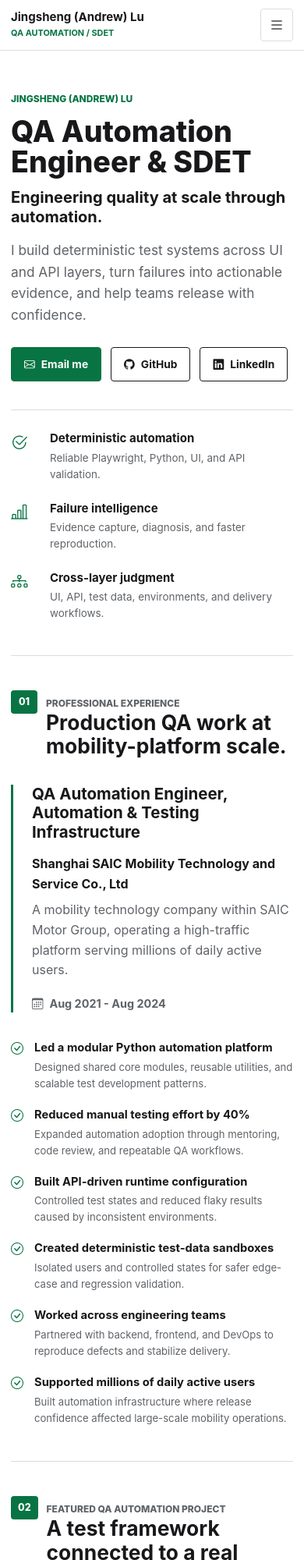
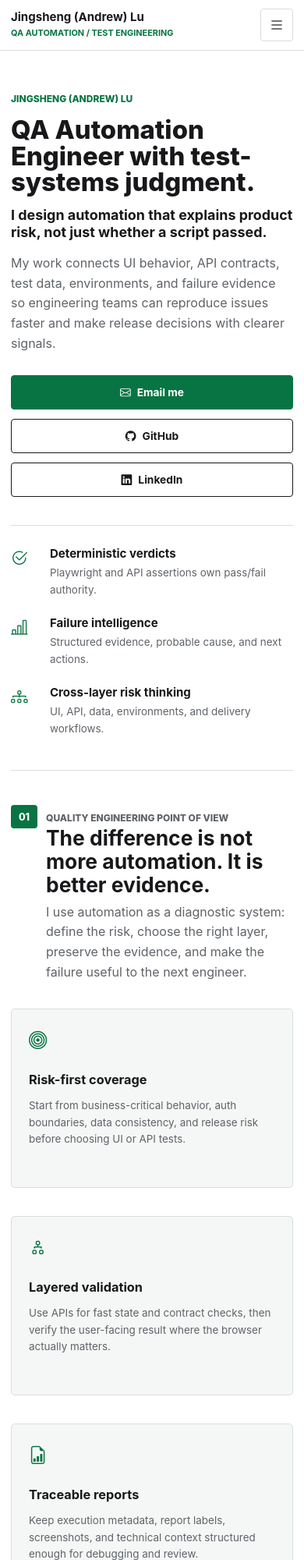
Before and after one commit to AndrewLu3335/AndrewLu3335.github.io, a plain HTML site: page index.html in a window 390 px wide. Shown: the top 2000 px of the page at 78% size. Drawn offline with nearby package versions, Linux system fonts and the light colour scheme.

Commit message:
Refresh portfolio QA positioning

```diff
--- a/index.html
+++ b/index.html
@@ -3,8 +3,8 @@
 <head>
   <meta charset="UTF-8">
   <meta name="viewport" content="width=device-width, initial-scale=1.0">
-  <meta name="description" content="Jingsheng (Andrew) Lu is a QA Automation Engineer and SDET focused on Playwright, API testing, AI-assisted failure analysis, Python, and reliable test infrastructure.">
-  <title>Andrew Lu | QA Automation &amp; SDET</title>
+  <meta name="description" content="Jingsheng (Andrew) Lu is a QA Automation Engineer and SDET focused on Playwright, API testing, AI-assisted failure analysis, risk-based test strategy, and reliable test infrastructure.">
+  <title>Andrew Lu | QA Automation &amp; Test Engineering</title>
   <link rel="icon" type="image/png" href="images/favicon.png">
   <link rel="preconnect" href="https://cdn.jsdelivr.net">
   <link rel="stylesheet" href="https://cdn.jsdelivr.net/npm/bootstrap-icons@1.11.3/font/bootstrap-icons.min.css">
@@ -18,7 +18,7 @@
     <div class="nav-shell">
       <a class="identity" href="index.html" aria-label="Andrew Lu home">
         <strong>Jingsheng (Andrew) Lu</strong>
-        <span>QA Automation / SDET</span>
+        <span>QA Automation / Test Engineering</span>
       </a>
 
       <button class="nav-toggle" type="button" aria-label="Open navigation" aria-expanded="false" data-nav-toggle>
@@ -39,10 +39,10 @@
     <section class="intro reveal" aria-labelledby="intro-title">
       <div>
         <p class="eyebrow">Jingsheng (Andrew) Lu</p>
-        <h1 id="intro-title">QA Automation Engineer &amp; SDET</h1>
-        <p class="intro-tagline">Engineering quality at scale through automation.</p>
+        <h1 id="intro-title">QA Automation Engineer with test-systems judgment.</h1>
+        <p class="intro-tagline">I design automation that explains product risk, not just whether a script passed.</p>
         <p class="intro-copy">
-          I build deterministic test systems across UI and API layers, turn failures into actionable evidence, and help teams release with confidence.
+          My work connects UI behavior, API contracts, test data, environments, and failure evidence so engineering teams can reproduce issues faster and make release decisions with clearer signals.
         </p>
         <div class="actions" aria-label="Primary actions">
           <a class="button button-primary" href="mailto:jslu414@gmail.com"><i class="bi bi-envelope" aria-hidden="true"></i>Email me</a>
@@ -54,25 +54,59 @@
       <div class="intro-proof" aria-label="Core QA strengths">
         <div class="proof-item">
           <i class="bi bi-check2-circle" aria-hidden="true"></i>
-          <div><strong>Deterministic automation</strong><span>Reliable Playwright, Python, UI, and API validation.</span></div>
+          <div><strong>Deterministic verdicts</strong><span>Playwright and API assertions own pass/fail authority.</span></div>
         </div>
         <div class="proof-item">
           <i class="bi bi-bar-chart-line" aria-hidden="true"></i>
-          <div><strong>Failure intelligence</strong><span>Evidence capture, diagnosis, and faster reproduction.</span></div>
+          <div><strong>Failure intelligence</strong><span>Structured evidence, probable cause, and next actions.</span></div>
         </div>
         <div class="proof-item">
           <i class="bi bi-diagram-3" aria-hidden="true"></i>
-          <div><strong>Cross-layer judgment</strong><span>UI, API, test data, environments, and delivery workflows.</span></div>
+          <div><strong>Cross-layer risk thinking</strong><span>UI, API, data, environments, and delivery workflows.</span></div>
         </div>
+      </div>
+    </section>
+
+    <section class="section reveal" aria-labelledby="quality-title">
+      <div class="section-heading">
+        <span class="section-number">01</span>
+        <div>
+          <p class="section-kicker">Quality Engineering Point of View</p>
+          <h2 id="quality-title">The difference is not more automation. It is better evidence.</h2>
+          <p>I use automation as a diagnostic system: define the risk, choose the right layer, preserve the evidence, and make the failure useful to the next engineer.</p>
+        </div>
+      </div>
+
+      <div class="capability-grid" aria-label="Quality engineering capabilities">
+        <article class="capability-item">
+          <i class="bi bi-bullseye" aria-hidden="true"></i>
+          <h3>Risk-first coverage</h3>
+          <p>Start from business-critical behavior, auth boundaries, data consistency, and release risk before choosing UI or API tests.</p>
+        </article>
+        <article class="capability-item">
+          <i class="bi bi-diagram-2" aria-hidden="true"></i>
+          <h3>Layered validation</h3>
+          <p>Use APIs for fast state and contract checks, then verify the user-facing result where the browser actually matters.</p>
+        </article>
+        <article class="capability-item">
+          <i class="bi bi-file-earmark-bar-graph" aria-hidden="true"></i>
+          <h3>Traceable reports</h3>
+          <p>Keep execution metadata, report labels, screenshots, and technical context structured enough for debugging and review.</p>
+        </article>
+        <article class="capability-item">
+          <i class="bi bi-cpu" aria-hidden="true"></i>
+          <h3>AI after the verdict</h3>
+          <p>Use AI to classify failure evidence and suggest investigation paths, while deterministic assertions remain the source of truth.</p>
+        </article>
       </div>
     </section>
 
     <section id="experience" class="section reveal" aria-labelledby="experience-title">
       <div class="section-heading">
-        <span class="section-number">01</span>
+        <span class="section-number">02</span>
         <div>
           <p class="section-kicker">Professional Experience</p>
-          <h2 id="experience-title">Production QA work at mobility-platform scale.</h2>
+          <h2 id="experience-title">Production QA work where automation had to scale beyond one tester.</h2>
         </div>
       </div>
 
@@ -85,9 +119,9 @@
         </div>
 
         <ul class="impact-list">
-          <li><i class="bi bi-check-circle" aria-hidden="true"></i><div><strong>Led a modular Python automation platform</strong><span>Designed shared core modules, reusable utilities, and scalable test development patterns.</span></div></li>
+          <li><i class="bi bi-check-circle" aria-hidden="true"></i><div><strong>Led a modular Python automation platform</strong><span>Designed shared core modules, reusable utilities, and scalable patterns for other testers to extend.</span></div></li>
           <li><i class="bi bi-check-circle" aria-hidden="true"></i><div><strong>Reduced manual testing effort by 40%</strong><span>Expanded automation adoption through mentoring, code review, and repeatable QA workflows.</span></div></li>
-          <li><i class="bi bi-check-circle" aria-hidden="true"></i><div><strong>Built API-driven runtime configuration</strong><span>Controlled test states and reduced flaky results caused by inconsistent environments.</span></div></li>
+          <li><i class="bi bi-check-circle" aria-hidden="true"></i><div><strong>Built API-driven runtime configuration</strong><span>Controlled test states and reduced weak signals caused by inconsistent environments.</span></div></li>
           <li><i class="bi bi-check-circle" aria-hidden="true"></i><div><strong>Created deterministic test-data sandboxes</strong><span>Isolated users and controlled states for safer edge-case and regression validation.</span></div></li>
           <li><i class="bi bi-check-circle" aria-hidden="true"></i><div><strong>Worked across engineering teams</strong><span>Partnered with backend, frontend, and DevOps to reproduce defects and stabilize delivery.</span></div></li>
           <li><i class="bi bi-check-circle" aria-hidden="true"></i><div><strong>Supported millions of daily active users</strong><span>Built automation infrastructure where release confidence affected large-scale mobility operations.</span></div></li>
@@ -97,19 +131,19 @@
 
     <section id="project" class="section reveal" aria-labelledby="project-title">
       <div class="section-heading">
-        <span class="section-number">02</span>
+        <span class="section-number">03</span>
         <div>
           <p class="section-kicker">Featured QA Automation Project</p>
-          <h2 id="project-title">A test framework connected to a real product.</h2>
+          <h2 id="project-title">A Playwright project built to show how I think, not just what tool I used.</h2>
         </div>
       </div>
 
       <div class="project-intro">
         <aside class="project-summary">
-          <p class="eyebrow">Playwright + TypeScript</p>
-          <h3>Playwright AI QA Framework</h3>
+          <p class="eyebrow">Playwright + TypeScript + AI Failure Analysis</p>
+          <h3>Playwright AI Failure Intelligence Framework</h3>
           <p>
-            A deterministic UI and API automation framework using Lace Up as the system under test, with a verified 4/4 API run, label-routed JSON report templates, and optional AI-assisted failure intelligence.
+            My Playwright AI QA Framework is a deterministic UI and API automation project using Lace Up as the system under test, with a verified 4/4 API run, label-routed JSON report templates, and AI-assisted failure intelligence that explains evidence after Playwright has made the verdict.
           </p>
           <div class="repo-links">
             <a href="https://github.com/AndrewLu3335/playwright-ai-qa-framework" target="_blank" rel="noreferrer"><i class="bi bi-github" aria-hidden="true"></i>Automation Repository</a>
@@ -124,7 +158,7 @@
           <article class="evidence-block">
             <header class="evidence-header">
               <span class="evidence-index">2.1</span>
-              <div><h3>System Under Test: Lace Up</h3><p>Running analytics website with real user, data, and integration workflows.</p></div>
+              <div><h3>System Under Test: Lace Up</h3><p>Running analytics website with authenticated user, data, and integration workflows.</p></div>
             </header>
             <div class="evidence-grid">
               <figure class="evidence-figure">
@@ -145,7 +179,7 @@
           <article class="evidence-block">
             <header class="evidence-header">
               <span class="evidence-index">2.2</span>
-              <div><h3>UI + API Cross-Layer Coverage</h3><p>Implemented checks connect backend behavior to rendered user outcomes.</p></div>
+              <div><h3>UI + API Cross-Layer Coverage</h3><p>Implemented checks connect backend behavior to rendered user outcomes and release risk.</p></div>
             </header>
             <div class="coverage-panel">
               <ul class="coverage-list">
@@ -162,7 +196,7 @@
           <article class="evidence-block">
             <header class="evidence-header">
               <span class="evidence-index">2.3</span>
-              <div><h3>AI Failure Intelligence</h3><p>Optional post-failure analysis built on deterministic Playwright evidence.</p></div>
+              <div><h3>AI Failure Intelligence</h3><p>Post-failure analysis built on deterministic Playwright evidence.</p></div>
             </header>
             <figure class="evidence-figure">
               <button class="image-button" type="button" data-enlarge aria-label="Open AI-assisted failure report example">
@@ -180,20 +214,20 @@
       <div class="compact-grid">
         <div id="skills">
           <div class="section-heading">
-            <span class="section-number">03</span>
-            <div><h2>Skills</h2></div>
+            <span class="section-number">04</span>
+            <div><h2>Engineering toolkit</h2></div>
           </div>
           <dl class="skill-rows">
-            <div class="skill-row"><dt>Automation</dt><dd>Playwright, Selenium, TestNG, Pytest, Page Object Model</dd></div>
-            <div class="skill-row"><dt>API &amp; Data</dt><dd>REST testing, JSON, SQL, PostgreSQL, test-data design</dd></div>
-            <div class="skill-row"><dt>Programming</dt><dd>Python, TypeScript, Java, JavaScript</dd></div>
-            <div class="skill-row"><dt>Delivery</dt><dd>GitHub Actions, Docker, AWS, CI/CD workflows</dd></div>
+            <div class="skill-row"><dt>Automation</dt><dd>Playwright, Selenium, TestNG, Pytest, Page Object Model, reliable selectors</dd></div>
+            <div class="skill-row"><dt>API &amp; Data</dt><dd>REST testing, JSON contracts, SQL, PostgreSQL, test-data design, auth boundaries</dd></div>
+            <div class="skill-row"><dt>Programming</dt><dd>Python, TypeScript, Java, JavaScript, reusable utilities, structured reports</dd></div>
+            <div class="skill-row"><dt>Delivery</dt><dd>GitHub Actions, Docker, AWS, CI/CD workflows, failure artifacts, release signals</dd></div>
           </dl>
         </div>
 
         <div id="education">
           <div class="section-heading">
-            <span class="section-number">04</span>
+            <span class="section-number">05</span>
             <div><h2>Education</h2></div>
           </div>
           <div class="education-list">
@@ -212,10 +246,10 @@
 
         <div id="contact">
           <div class="section-heading">
-            <span class="section-number">05</span>
+            <span class="section-number">06</span>
             <div><h2>Let's connect</h2></div>
           </div>
-          <p>Open to QA Automation, SDET, and Software Developer in Test opportunities.</p>
+          <p>Open to QA Automation, SDET, and Software Developer in Test opportunities where quality work needs both automation depth and engineering judgment.</p>
           <ul class="contact-list">
             <li><a href="mailto:jslu414@gmail.com"><i class="bi bi-envelope" aria-hidden="true"></i>jslu414@gmail.com</a></li>
             <li><a href="https://www.linkedin.com/in/jingsheng-lu-b73bb6274/" target="_blank" rel="noreferrer"><i class="bi bi-linkedin" aria-hidden="true"></i>LinkedIn</a></li>
--- a/styles.css
+++ b/styles.css
@@ -396,6 +396,36 @@ a:hover {
   margin-top: 4px;
   color: var(--muted);
   font-size: 0.82rem;
+}
+
+.capability-grid {
+  display: grid;
+  grid-template-columns: repeat(4, minmax(0, 1fr));
+  gap: 18px;
+}
+
+.capability-item {
+  min-height: 230px;
+  padding: 22px;
+  border: 1px solid var(--line);
+  border-radius: 5px;
+  background: var(--soft);
+}
+
+.capability-item .bi {
+  color: var(--emerald);
+  font-size: 1.45rem;
+}
+
+.capability-item h3 {
+  margin: 18px 0 10px;
+  font-size: 1.02rem;
+}
+
+.capability-item p {
+  margin: 0;
+  color: var(--muted);
+  font-size: 0.84rem;
 }
 
 .project-intro {
@@ -1151,9 +1181,14 @@ a:hover {
   .intro,
   .experience-grid,
   .project-intro,
-  .narrative-grid {
+  .narrative-grid,
+  .capability-grid {
     grid-template-columns: 1fr;
     gap: 36px;
+  }
+
+  .capability-grid {
+    grid-template-columns: repeat(2, minmax(0, 1fr));
   }
 
   .intro-proof {
@@ -1254,6 +1289,7 @@ a:hover {
 
   .intro-proof,
   .impact-list,
+  .capability-grid,
   .evidence-grid,
   .evidence-grid.coverage,
   .api-objective,
@@ -1305,7 +1341,24 @@ a:hover {
 
   .intro h1,
   .project-hero h1 {
-    font-size: 2.35rem;
+    font-size: 2.05rem;
+  }
+
+  .intro-tagline {
+    font-size: 1.12rem;
+  }
+
+  .intro-copy {
+    font-size: 1rem;
+  }
+
+  .intro .actions {
+    display: grid;
+    grid-template-columns: 1fr;
+  }
+
+  .intro .button {
+    width: 100%;
   }
 
   .section-heading {
```
